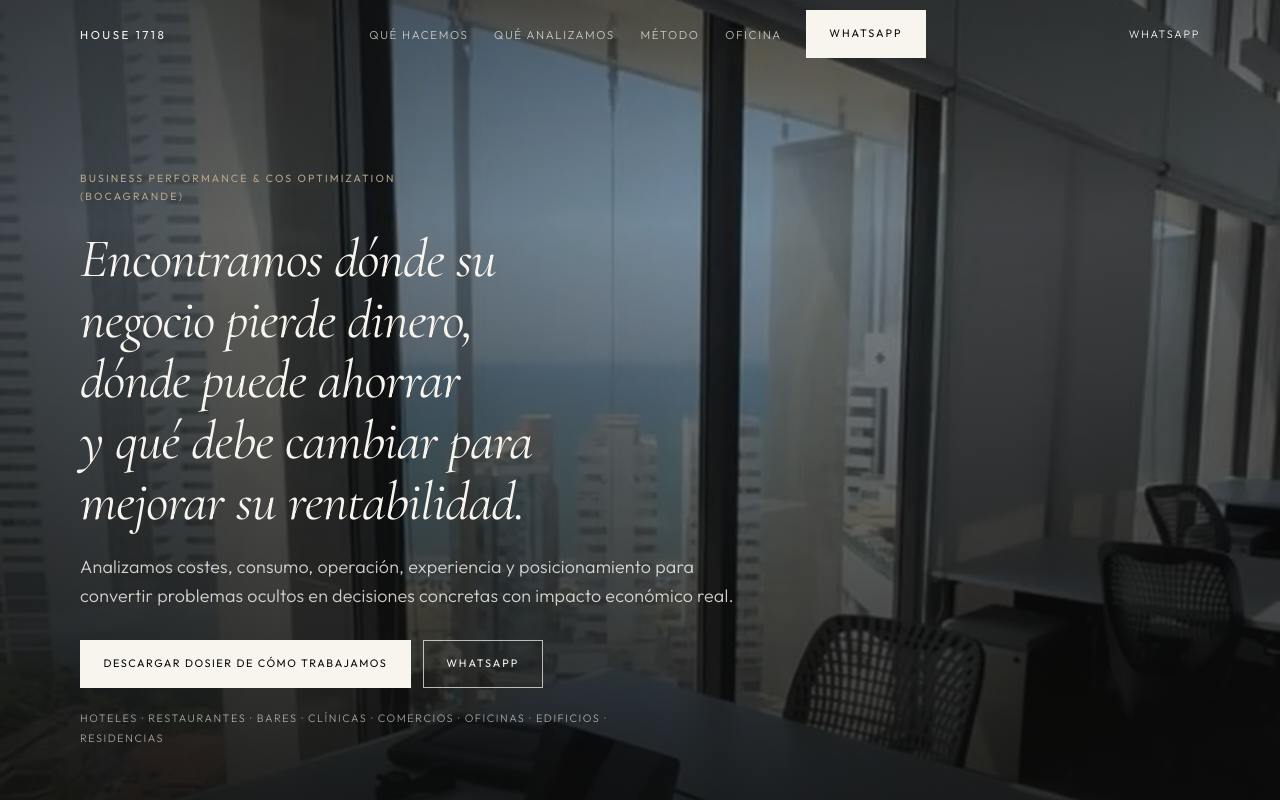
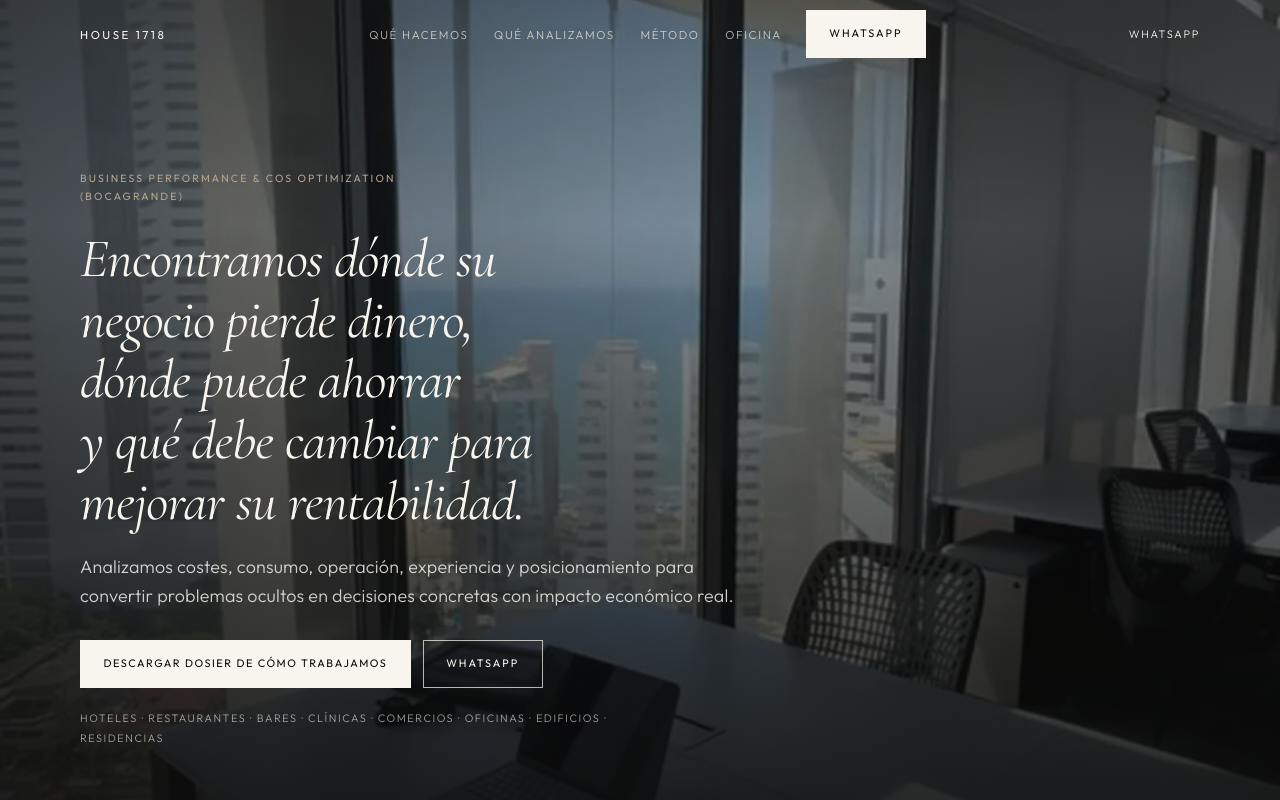
Before and after one commit to guardianagroup/house1718, a plain HTML site: page index.html in a window 1280 px wide. Shown: the top 800 px of the page. Drawn offline with nearby package versions, Linux system fonts and the light colour scheme.

Commit message:
La foto de la sede pasa a la portada

```diff
--- a/index.html
+++ b/index.html
@@ -42,9 +42,8 @@
 <section class="hero" id="portada">
 <div class="hero-media" aria-hidden="true">
 <picture>
-<source media="(max-width: 760px)" srcset="/office/hero-mobile.webp" type="image/webp"/>
-<source srcset="/office/hero.webp" type="image/webp"/>
-<img src="/office/hero.jpg" width="1920" height="1200" alt="Oficina de HOUSE 1718 en Bocagrande, Cartagena, con vista al mar Caribe."/>
+<source srcset="/office/oficina.webp" type="image/webp"/>
+<img src="/office/oficina.jpg" width="1400" height="1120" alt="Vista al mar Caribe desde la sede de HOUSE 1718 en Bocagrande."/>
 </picture>
 </div>
 <div class="hero-veil" aria-hidden="true"></div>
```
